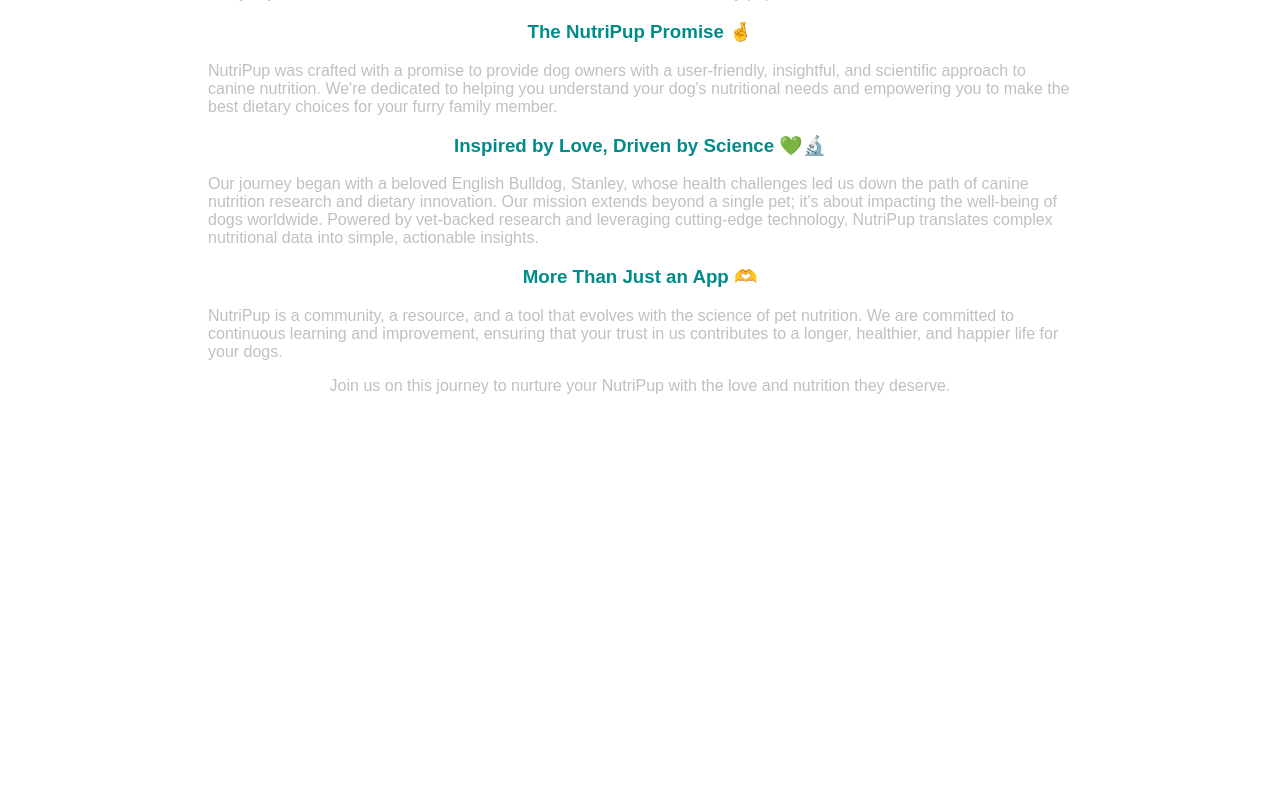
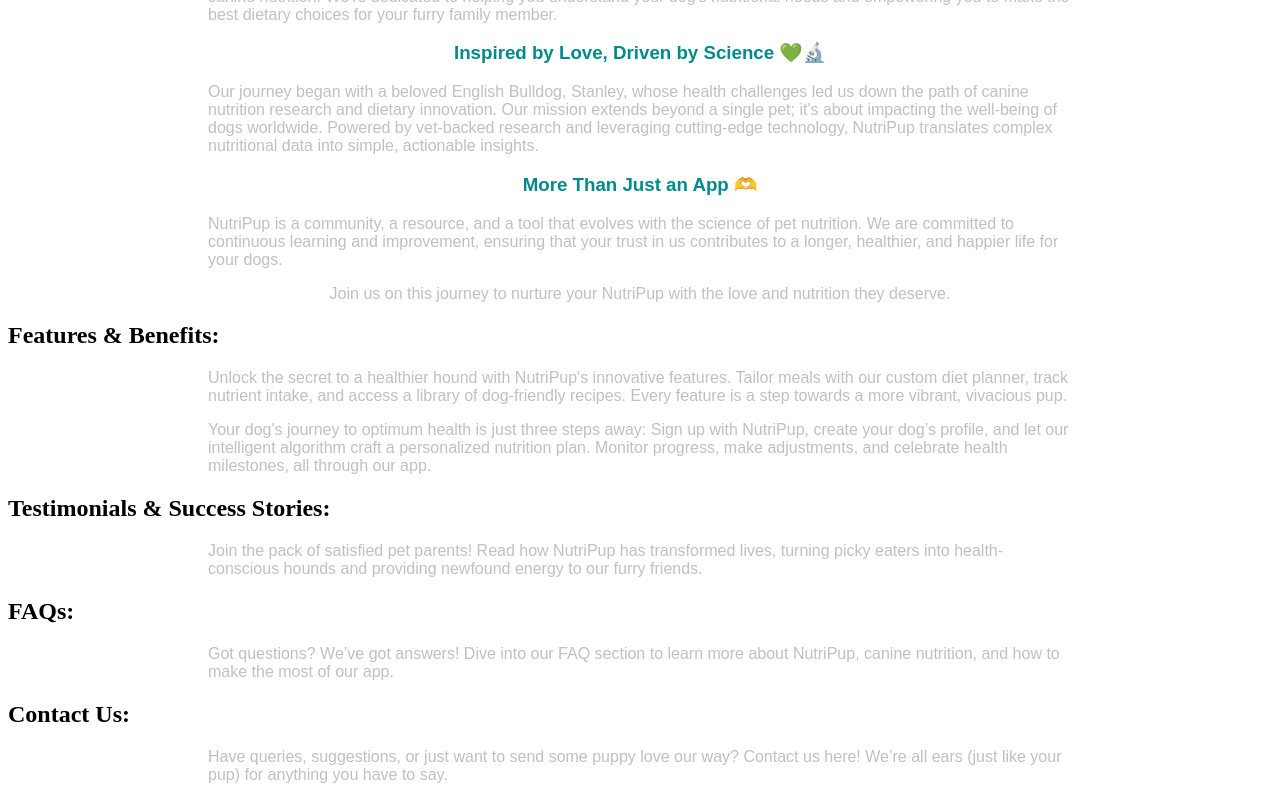
Before and after one commit to stephanie-115/nutripup, a React app: page / in a window 1280 px wide. Shown: the part 354-1154 px from the top of the page. Before the commit the page ends 800 px from the top, so only its background shows below. Built offline with nearby package versions, Linux system fonts and the light colour scheme; no server answers.

Commit message:
Added new components to homepage.

```diff
--- a/src/pages/Home.jsx
+++ b/src/pages/Home.jsx
@@ -1,36 +1,29 @@
-import React from 'react';
-// imort child components that you want to display on your home page
+import React from "react";
+import About from "./HomeComponents/About";
+import Features from "./HomeComponents/Features";
+import Testimonials from "./HomeComponents/Testimonials";
+import FAQ from "./HomeComponents/FAQ";
+import Contact from "./HomeComponents/Contact";
 
 export default function Home() {
-  return(
+  return (
     <>
-    <h1>About Nutri🐶Pup</h1>
-
-<p>At the heart of every dog's wagging tail and spirited bark is a need for love, care, and a diet that fuels their zest for life. NutriPup is not just an app; it's a compassionate companion for dog owners who aspire to elevate their dog's health through nutrition.</p>
-
-<h3>Our Philosophy 🧐</h3>
-<p>We believe that good health starts with what's in the bowl. With the myriad of dog food options and the complex needs of each individual dog, determining what's best can be overwhelming for pet parents. That's where NutriPup steps in - to demystify canine nutrition and make wholesome health accessible for every pup.</p>
-
-<h3>The NutriPup Promise 🤞</h3>
-<p>NutriPup was crafted with a promise to provide dog owners with a user-friendly, insightful, and scientific approach to canine nutrition. We're dedicated to helping you understand your dog's nutritional needs and empowering you to make the best dietary choices for your furry family member.
-</p>
-
-<h3>Inspired by Love, Driven by Science 💚🔬</h3>
-<p>Our journey began with a beloved English Bulldog, Stanley, whose health challenges led us down the path of canine nutrition research and dietary innovation. Our mission extends beyond a single pet; it's about impacting the well-being of dogs worldwide. Powered by vet-backed research and leveraging cutting-edge technology, NutriPup translates complex nutritional data into simple, actionable insights.</p>
-
-<h3>More Than Just an App 🫶</h3>
-<p>NutriPup is a community, a resource, and a tool that evolves with the science of pet nutrition. We are committed to continuous learning and improvement, ensuring that your trust in us contributes to a longer, healthier, and happier life for your dogs.</p>
-
-<p>Join us on this journey to nurture your NutriPup with the love and nutrition they deserve.</p>
-   </>
-  )
+      <About />
+      <Features />
+      <Testimonials />
+      <FAQ />
+      <Contact />
+    </>
+  );
 }
 
-  {/* <Home>
+{
+  /* <Home>
 
       // Real content
 
       </Home>
       <TestField>
         <>Testing</>
-      </TestField> */}
+      </TestField> */
+}
--- /dev/null
+++ b/src/pages/HomeComponents/About.jsx
@@ -0,0 +1,57 @@
+import React from "react";
+
+export default function About() {
+  return (
+    <>
+      <h2>About Nutri🐶Pup</h2>
+
+      <p>
+        At the heart of every dog's wagging tail and spirited bark is a need for
+        love, care, and a diet that fuels their zest for life. NutriPup is not
+        just an app; it's a compassionate companion for dog owners who aspire to
+        elevate their dog's health through nutrition.
+      </p>
+
+      <h3>Our Philosophy 🧐</h3>
+      <p>
+        We believe that good health starts with what's in the bowl. With the
+        myriad of dog food options and the complex needs of each individual dog,
+        determining what's best can be overwhelming for pet parents. That's
+        where NutriPup steps in - to demystify canine nutrition and make
+        wholesome health accessible for every pup.
+      </p>
+
+      <h3>The NutriPup Promise 🤞</h3>
+      <p>
+        NutriPup was crafted with a promise to provide dog owners with a
+        user-friendly, insightful, and scientific approach to canine nutrition.
+        We're dedicated to helping you understand your dog's nutritional needs
+        and empowering you to make the best dietary choices for your furry
+        family member.
+      </p>
+
+      <h3>Inspired by Love, Driven by Science 💚🔬</h3>
+      <p>
+        Our journey began with a beloved English Bulldog, Stanley, whose health
+        challenges led us down the path of canine nutrition research and dietary
+        innovation. Our mission extends beyond a single pet; it's about
+        impacting the well-being of dogs worldwide. Powered by vet-backed
+        research and leveraging cutting-edge technology, NutriPup translates
+        complex nutritional data into simple, actionable insights.
+      </p>
+
+      <h3>More Than Just an App 🫶</h3>
+      <p>
+        NutriPup is a community, a resource, and a tool that evolves with the
+        science of pet nutrition. We are committed to continuous learning and
+        improvement, ensuring that your trust in us contributes to a longer,
+        healthier, and happier life for your dogs.
+      </p>
+
+      <p>
+        Join us on this journey to nurture your NutriPup with the love and
+        nutrition they deserve.
+      </p>
+    </>
+  );
+}
--- /dev/null
+++ b/src/pages/HomeComponents/Contact.jsx
@@ -0,0 +1,10 @@
+import React from "react";
+
+export default function Contact() {
+  return (
+    <>
+    <h2>Contact Us:</h2>
+    <p>Have queries, suggestions, or just want to send some puppy love our way? Contact us here! We’re all ears (just like your pup) for anything you have to say.</p>
+    </>
+  )
+}
--- /dev/null
+++ b/src/pages/HomeComponents/FAQ.jsx
@@ -0,0 +1,10 @@
+import React from "react";
+
+export default function FAQ() {
+    return (
+      <>
+      <h2>FAQs:</h2>
+      <p>Got questions? We’ve got answers! Dive into our FAQ section to learn more about NutriPup, canine nutrition, and how to make the most of our app.</p>
+      </>
+    )
+  }
--- /dev/null
+++ b/src/pages/HomeComponents/Features.jsx
@@ -0,0 +1,22 @@
+import React from "react";
+
+export default function Features() {
+  return (
+    <>
+      <h2>Features & Benefits:</h2>
+      <p>
+        Unlock the secret to a healthier hound with NutriPup's innovative
+        features. Tailor meals with our custom diet planner, track nutrient
+        intake, and access a library of dog-friendly recipes. Every feature is a
+        step towards a more vibrant, vivacious pup.
+      </p>
+
+      <p>
+        Your dog's journey to optimum health is just three steps away: Sign up with
+        NutriPup, create your dog’s profile, and let our intelligent algorithm
+        craft a personalized nutrition plan. Monitor progress, make adjustments,
+        and celebrate health milestones, all through our app.
+      </p>
+    </>
+  );
+}
--- /dev/null
+++ b/src/pages/HomeComponents/Testimonials.jsx
@@ -0,0 +1,10 @@
+import React from "react";
+
+export default function Testimonials() {
+    return (
+      <>
+      <h2>Testimonials & Success Stories:</h2>
+      <p>Join the pack of satisfied pet parents! Read how NutriPup has transformed lives, turning picky eaters into health-conscious hounds and providing newfound energy to our furry friends.</p>
+      </>
+    )
+  }
--- a/webpack.config.js
+++ b/webpack.config.js
@@ -65,9 +65,9 @@
         hot: true,
         port: 9000,
         proxy: {
-            '/user': 'http://localhost:3000',
-            '/dog': 'http://localhost:3000',
-            '/recipe': 'http://localhost:3000',
+            '/user': 'http://localhost:6000',
+            '/dog': 'http://localhost:6000',
+            '/recipe': 'http://localhost:6000',
           },
     },
     devtool: 'inline-source-map',
```
Also changed, not shown: 1 other file (tests, documents, lock files or other folders).
